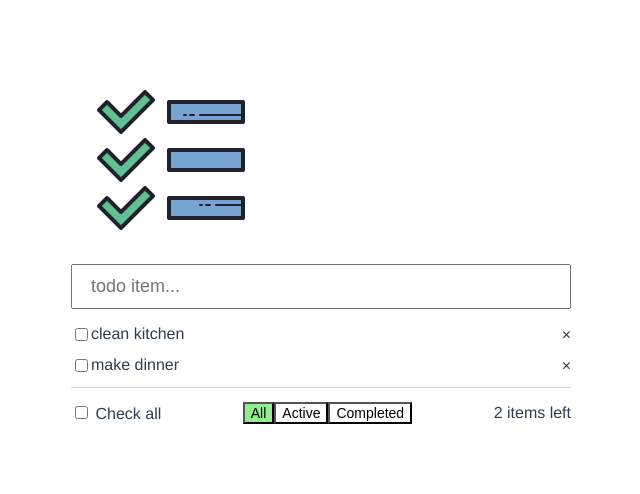
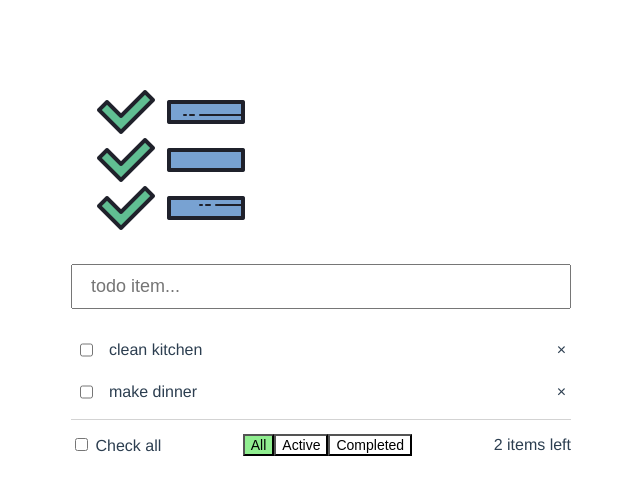
Before and after one commit to ash-old/Todo-List, a Vue app: page / in a window 1280 px wide. Shown: the top 494 px of the page, without its empty margins (319-959 px from the left). Built offline with nearby package versions, Linux system fonts and the light colour scheme.

Commit message:
moved code to new component

```diff
--- a/src/components/todoItem.vue
+++ b/src/components/todoItem.vue
@@ -1,9 +1,9 @@
 <template lang="html">
   <div class="todo-item">
     <div class="item-list" >
-      <input type="checkbox" v-model="todo.isDone" >
-      <div v-if="!todo.editing" :class="{checked : todo.isDone}" v-on:click="editTodo(todo)" class="todo-label">{{todo.name}}</div>
-      <input v-else type="text" v-model="todo.name" class="item-edit" v-on:blur="doneEdit(todo)" v-on:keyup.enter="doneEdit(todo)" v-on:keyup.esc="cancelEdit(todo)" v-focus>
+      <input type="checkbox" v-model="isDone" @change="doneEdit">
+      <div v-if="!editing" :class="{checked : isDone}" v-on:click="editTodo" class="todo-label">{{name}}</div>
+      <input v-else type="text" v-model="name" class="item-edit" v-on:blur="doneEdit" v-on:keyup.enter="doneEdit" v-on:keyup.esc="cancelEdit" v-focus>
     </div>
     <div class="delete" type="button" name="button" v-on:click="removeItem(index)">&times;
     </div>
@@ -21,25 +21,100 @@ export default {
     index: {
       type: Number,
       required: true
+    },
+    checkAll: {
+      type: Boolean,
+      required: true
     }
+  },
+  data(){
+    return {
+      'id': this.todo.id,
+      'name': this.todo.name,
+      'isDone': this.todo.isDone,
+      'editing': this.todo.editing,
+      'beforeEditCache': ''
+    }
+  },
+  watch: {
+    checkAll: function(){
+      // if(this.checkAll){
+      //   this.isDone = true;
+      // } else {
+      //   this.isDone = this.todo.isDone;
+      // }
+      this.checkAll ? this.isDone = true : this.isDone = this.todo.isDone
+    }
+  },
+
+    directives: {
+      focus: {
+        inserted: function (el) {
+          el.focus()
+        }
+      }
+    },
+
+  methods: {
+    removeItem(index){
+      this.$emit('removedItem', index)
+    },
+    editTodo: function(){
+      this.beforeEditCache = this.name
+      this.editing = true
+    },
+    cancelEdit: function(){
+      this.name = this.beforeEditCache
+      this.editing = false
+    },
+    doneEdit: function(){
+      if(this.name.trim() == ''){
+      // return this.beforeEditCache
+      // todo.editing = false
+      this.title = this.beforeEditCache
+      }
+      this.editing = false
+      this.$emit('finishedEdit', {
+        'index': this.index,
+        'todo': {
+          'id': this.id,
+          'name': this.name,
+          'isDone': this.isDone,
+          'editing': this.editing
+        }
+      })
+    },
   }
 }
 </script>
 
 <style lang="css" scoped>
 
-.todo-item{
+/* .todo-item{
   margin-bottom: 12px;
   display: flex;
   align-items: center;
   justify-content: space-between;
   animation-duration: 0.3s;
-  /* margin-top: 10px;
-  padding: 5px; */
+  margin-top: 10px;
+  padding: 5px;
 }
 
 .item-list{
   display: flex;
   justify-content: center;
 }
+
+.delete {
+  cursor: pointer;
+  margin-left: 14px;
+  &:hover{
+    color: black;
+  }
+}
+
+.checked{
+  text-decoration: line-through;
+  color: grey;
+} */
 </style>
--- a/src/components/todoList.vue
+++ b/src/components/todoList.vue
@@ -3,17 +3,7 @@
   <div v-on:submit.prevent class="">
     <input v-model="newTodo" v-on:keyup.enter="addItem" type="text" name="todoList" placeholder="todo item..." class="todo-input">
     <transition-group name="fade" enter-active-class="animate__animated animate__fadeInUp" leave-active-class="animate__animated animate__fadeOutDown">
-      <todo-item v-for="(todo, index) in todosFiltered" :key="todo.id" :todo="todo" :index="index">
-
-
-        <!-- <div class="item-list">
-          <input type="checkbox" v-model="todo.isDone" >
-          <div class="item-edit" v-if="!todo.editing" contenteditable="" v-on:keyup.enter="doneEdit(todo)" v-on:keyup.esc="cancelEdit(todo)">{{todo.name}}</div>
-          <div v-if="!todo.editing" :class="{checked : todo.isDone}" v-on:click="editTodo(todo)" class="todo-label">{{todo.name}}</div>
-          <input v-else type="text" v-model="todo.name" class="item-edit" v-on:blur="doneEdit(todo)" v-on:keyup.enter="doneEdit(todo)" v-on:keyup.esc="cancelEdit(todo)" v-focus>
-        </div>
-        <div class="delete" type="button" name="button" v-on:click="removeItem(index)">&times;
-        </div> -->
+      <todo-item v-for="(todo, index) in todosFiltered" :key="todo.id" :todo="todo" :index="index" :checkAll="!anyRemaining" @removedItem="removeItem" @finishedEdit="finishedEdit">
       </todo-item>
     </transition-group>
     <div class="extra-container">
@@ -93,14 +83,6 @@ export default {
     }
   },
 
-  directives: {
-    focus: {
-      inserted: function (el) {
-        el.focus()
-      }
-    }
-  },
-
   methods: {
     addItem: function(){
       if(this.newTodo.trim().length == 0){
@@ -115,22 +97,6 @@ export default {
       this.newTodo = ""
       this.idForTodo++
     },
-    editTodo: function(todo){
-      this.beforeEditCache = todo.name
-      todo.editing = true
-    },
-    cancelEdit: function(todo){
-      todo.name = this.beforeEditCache
-      todo.editing = false
-    },
-    doneEdit: function(todo){
-      if(todo.name.trim() == ''){
-      // return this.beforeEditCache
-      // todo.editing = false
-      todo.title = this.beforeEditCache
-      }
-      todo.editing = false
-    },
     removeItem: function(index){
       this.todos.splice(index, 1);
     },
@@ -139,6 +105,9 @@ export default {
     },
     clearCompleted: function(){
       this.todos = this.todos.filter(todo => !todo.isDone)
+    },
+    finishedEdit: function(data){
+      this.todos.splice(data.index, 1, data.todo)
     }
   }
 };
@@ -150,7 +119,7 @@ export default {
 
 </script>
 
-<style lang="css" scoped>
+<style lang="css">
 
 .container{
   /* display: flex;
@@ -173,7 +142,7 @@ export default {
   color: grey;
 }
 
-/* .todo-item{
+.todo-item{
   margin-bottom: 12px;
   display: flex;
   align-items: center;
@@ -181,7 +150,7 @@ export default {
   animation-duration: 0.3s;
   margin-top: 10px;
   padding: 5px;
-} */
+}
 
 .todo-label{
   padding: 0px;
@@ -189,10 +158,10 @@ export default {
   margin-left: 12px;
 }
 
-/* .item-list{
+.item-list{
   display: flex;
   justify-content: center;
-} */
+}
 
 .item-edit{
   margin-top: 10px;
```
